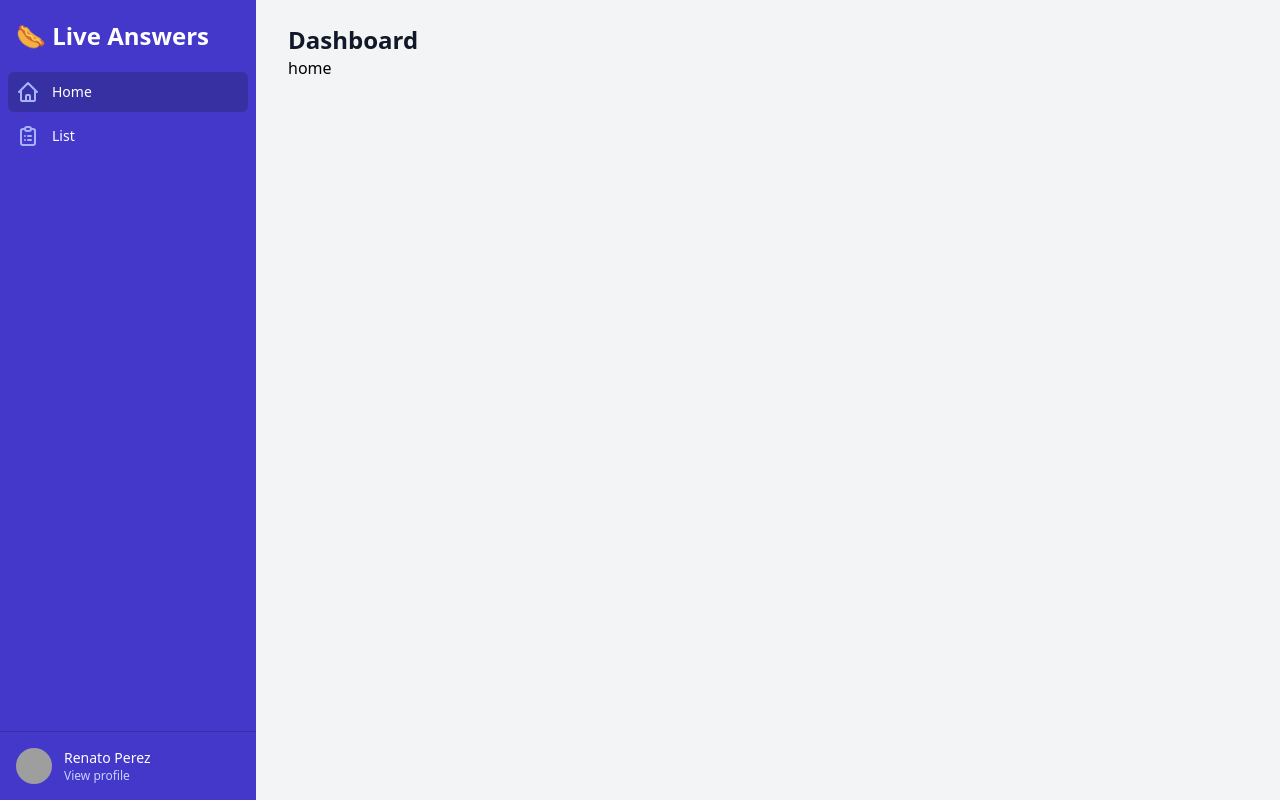
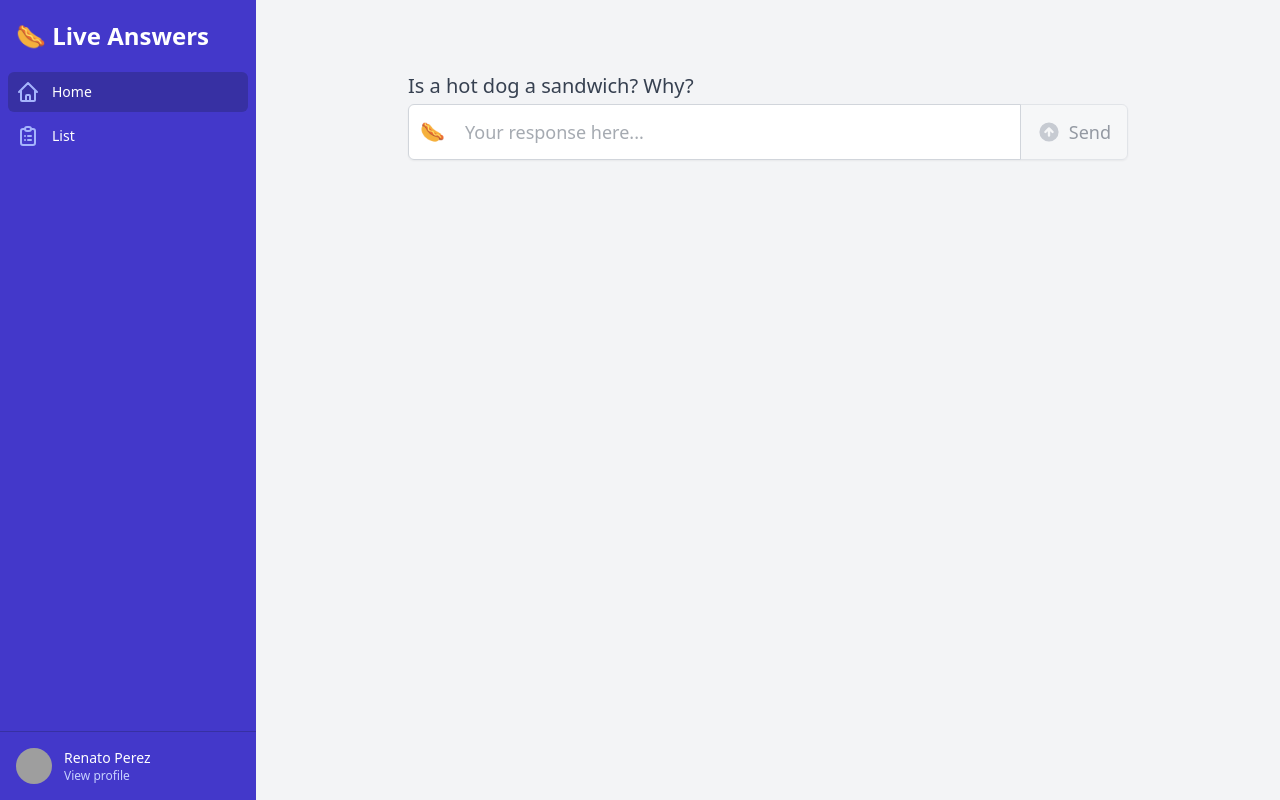
Before and after one commit to renato1010/GraphQL-subscriptions-frontend, a React (Vite) app: page / in a window 1280 px wide. Built offline with nearby package versions, Linux system fonts and the light colour scheme; grey boxes are pictures that could not be loaded.

Commit message:
Create a component that takes user responses

```diff
--- a/package.json
+++ b/package.json
@@ -11,6 +11,7 @@
   "dependencies": {
     "@headlessui/react": "^1.4.1",
     "@heroicons/react": "^1.0.4",
+    "@tailwindcss/forms": "^0.3.3",
     "react": "^17.0.0",
     "react-dom": "^17.0.0",
     "react-router-dom": "^5.3.0"
--- a/src/App.tsx
+++ b/src/App.tsx
@@ -1,6 +1,6 @@
 import React from 'react';
 import { BrowserRouter as Router, Switch, Route } from 'react-router-dom';
-import { AppShell } from './components';
+import { AppShell, EnterResponses } from './components';
 import { UserProfile } from 'lib';
 
 function App(): JSX.Element {
@@ -14,7 +14,7 @@ function App(): JSX.Element {
       <AppShell user={dummyUser}>
         <Switch>
           <Route path="/" exact>
-            <h2>home</h2>
+            <EnterResponses />
           </Route>
           <Route path="/latest">
             <h2>latest</h2>
--- a/src/components/AppShell.tsx
+++ b/src/components/AppShell.tsx
@@ -2,16 +2,12 @@ import React, { Fragment, useState, PropsWithChildren } from 'react';
 import { Link, useLocation } from 'react-router-dom';
 import { Dialog, Transition } from '@headlessui/react';
 import { HomeIcon, MenuIcon, XIcon, ClipboardListIcon } from '@heroicons/react/outline';
-import { UserProfile } from 'lib';
+import { UserProfile, classNames } from 'lib';
 
 const navigation = [
   { name: 'Home', to: '/', icon: HomeIcon },
   { name: 'List', to: '/latest', icon: ClipboardListIcon },
 ];
-
-function classNames(...classes: string[]) {
-  return classes.filter(Boolean).join(' ');
-}
 
 type AppShellProps = { user: UserProfile };
 
@@ -173,9 +169,6 @@ export function AppShell({ user, children }: PropsWithChildren<AppShellProps>):
         <main className="flex-1 relative z-0 overflow-y-auto focus:outline-none">
           <div className="py-6">
             <div className="max-w-7xl mx-auto px-4 sm:px-6 md:px-8">
-              <h1 className="text-2xl font-semibold text-gray-900">Dashboard</h1>
-            </div>
-            <div className="max-w-7xl mx-auto px-4 sm:px-6 md:px-8">
               {/* Replace with your content */}
               {children}
               {/* /End replace */}
--- /dev/null
+++ b/src/components/EnterResponses.tsx
@@ -0,0 +1,12 @@
+import React from 'react';
+import { InputGroup } from './InputGroup';
+
+const EnterResponses = (): JSX.Element => {
+  return (
+    <section className="container mx-auto h-full flex justify-center mt-12">
+      <InputGroup />
+    </section>
+  );
+};
+
+export { EnterResponses };
--- /dev/null
+++ b/src/components/InputGroup.tsx
@@ -0,0 +1,60 @@
+import React, { useState, ChangeEvent } from 'react';
+import { ArrowCircleUpIcon } from '@heroicons/react/solid';
+import { classNames, nonAcceptedResponses } from 'lib';
+
+const initialState = {
+  value: '',
+  isValid: false,
+};
+const InputGroup = (): JSX.Element => {
+  const [response, setresponse] = useState<typeof initialState>(initialState);
+
+  const responseHandler = (evt: ChangeEvent<HTMLInputElement>) => {
+    const { value } = evt.target;
+    const isBlackListed = nonAcceptedResponses(value);
+    const isValid = !isBlackListed && value.length > 3 ? true : false;
+    setresponse((response) => ({ ...response, value, isValid }));
+  };
+  return (
+    <div className="w-full lg:w-3/4">
+      <label htmlFor="email" className="block text-xl font-medium text-gray-700">
+        Is a hot dog a sandwich? Why?
+      </label>
+      <div className="mt-1 flex rounded-md shadow-sm h-14">
+        <div className="relative flex items-stretch flex-grow focus-within:z-10">
+          <div className="absolute inset-y-0 left-0 pl-3 flex items-center pointer-events-none">
+            <p className="text-xl">🌭</p>
+          </div>
+          <input
+            onChange={responseHandler}
+            type="text"
+            name="email"
+            id="email"
+            className="focus:ring-indigo-500 focus:border-indigo-500 block
+            w-full rounded-none rounded-l-md pl-14 sm:text-lg border-gray-300
+             placeholder-gray-600 placeholder-opacity-50"
+            placeholder="Your response here..."
+            value={response.value}
+            autoComplete="off"
+          />
+        </div>
+        <button
+          disabled={!response.isValid}
+          className={classNames(
+            response.isValid
+              ? 'bg-green-50 hover:bg-green-100 cursor-pointer'
+              : 'bg-gray-50 hover:bg-gray-100 opacity-50 cursor-not-allowed',
+            `-ml-px relative inline-flex items-center space-x-2 px-4 py-2
+            border border-gray-300 text-sm font-medium rounded-r-md
+            text-gray-700 focus:outline-none focus:ring-1
+            focus:ring-indigo-500 focus:border-indigo-500`
+          )}>
+          <ArrowCircleUpIcon className="h-6 w-6 text-gray-400" aria-hidden="true" />
+          <span className="text-lg">Send</span>
+        </button>
+      </div>
+    </div>
+  );
+};
+
+export { InputGroup };
--- a/src/components/index.ts
+++ b/src/components/index.ts
@@ -1 +1,2 @@
-export * from "./AppShell";
+export * from './AppShell';
+export * from './EnterResponses';
--- a/src/lib/index.ts
+++ b/src/lib/index.ts
@@ -1 +1,2 @@
-export * from './types'
+export * from './types';
+export * from './utility-functions';
--- /dev/null
+++ b/src/lib/utility-functions/index.ts
@@ -0,0 +1,2 @@
+export * from './markup';
+export * from './input-group';
--- /dev/null
+++ b/src/lib/utility-functions/input-group.ts
@@ -0,0 +1,6 @@
+const blackListResponses: string[] = ['yes', "i don't know", 'no', "that's fine"];
+
+const nonAcceptedResponses = (res: string): boolean =>
+  blackListResponses.includes(res.toLowerCase());
+
+export { nonAcceptedResponses };
--- /dev/null
+++ b/src/lib/utility-functions/markup.ts
@@ -0,0 +1,5 @@
+function classNames(...classes: string[]): string {
+  return classes.filter(Boolean).join(' ');
+}
+
+export { classNames };
--- a/tailwind.config.js
+++ b/tailwind.config.js
@@ -1,11 +1,11 @@
 // const defaultTheme = require("tailwindcss/defaultTheme");
 
 module.exports = {
-  mode: "jit",
-  purge: ["./index.html", "./src/**/*.{js,ts,jsx,tsx}"],
+  mode: 'jit',
+  purge: ['./index.html', './src/**/*.{js,ts,jsx,tsx}'],
   theme: {
     extend: {},
   },
   variants: {},
-  plugins: [],
+  plugins: [require('@tailwindcss/forms')],
 };
```
Also changed, not shown: 1 other file (tests, documents, lock files or other folders).
